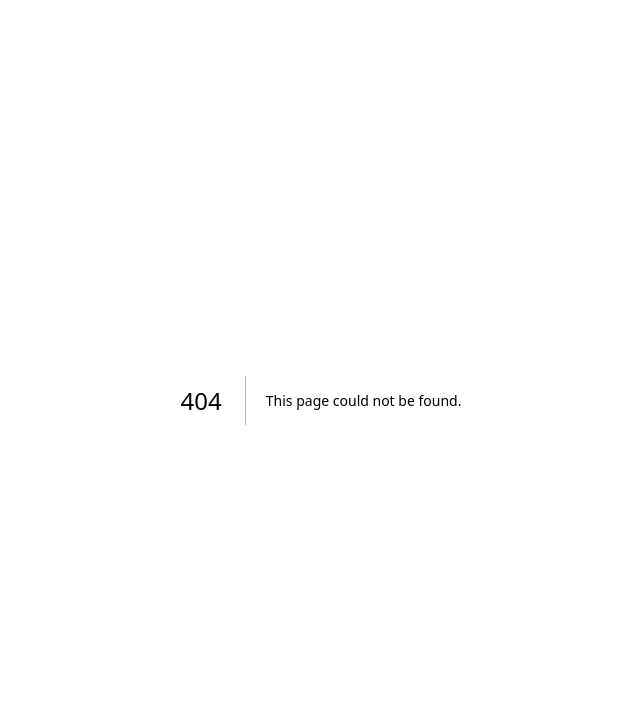
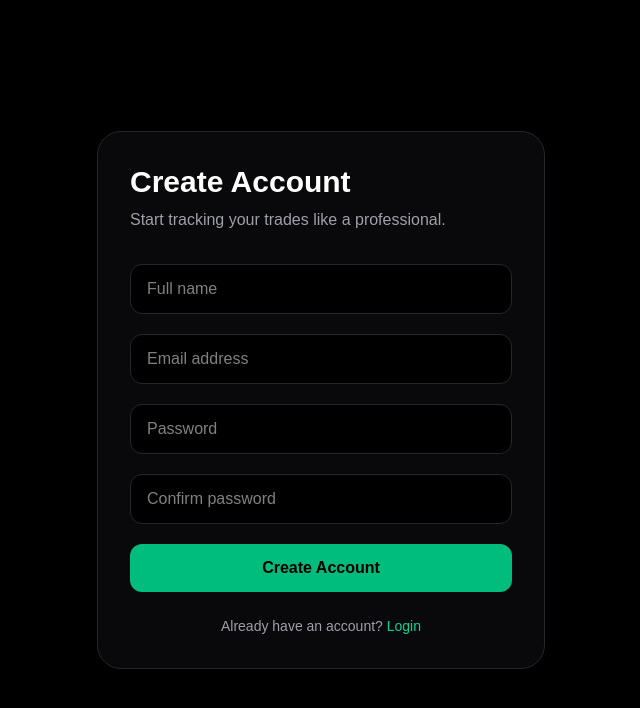
Before and after one commit to RAHUL0250-AFK/smart-trade-journal, a Next.js app: page /signup in a window 1280 px wide. Before the commit this address had no page. Shown: the top 708 px of the page, without its empty margins (319-959 px from the left). Built offline with nearby package versions, Linux system fonts and the light colour scheme.

Commit message:
Added login and signup pages

```diff
--- /dev/null
+++ b/app/login/page.tsx
@@ -0,0 +1,32 @@
+import Link from "next/link";
+
+export default function LoginPage() {
+  return (
+    <main className="flex min-h-screen items-center justify-center bg-black px-6 text-white">
+      <div className="w-full max-w-md rounded-3xl border border-zinc-800 bg-zinc-950 p-8">
+        <h1 className="text-3xl font-bold">Login</h1>
+
+        <div className="mt-8 space-y-5">
+          <input
+            type="email"
+            placeholder="Email address"
+            className="w-full rounded-xl border border-zinc-800 bg-black px-4 py-3"
+          />
+
+          <input
+            type="password"
+            placeholder="Password"
+            className="w-full rounded-xl border border-zinc-800 bg-black px-4 py-3"
+          />
+
+          <Link
+            href="/dashboard"
+            className="block w-full rounded-xl bg-emerald-500 py-3 text-center font-semibold text-black"
+          >
+            Login
+          </Link>
+        </div>
+      </div>
+    </main>
+  );
+}
--- /dev/null
+++ b/app/signup/page.tsx
@@ -0,0 +1,54 @@
+import Link from "next/link";
+
+export default function SignupPage() {
+  return (
+    <main className="flex min-h-screen items-center justify-center bg-black px-6 text-white">
+      <div className="w-full max-w-md rounded-3xl border border-zinc-800 bg-zinc-950 p-8">
+        <h1 className="text-3xl font-bold">Create Account</h1>
+        <p className="mt-2 text-zinc-400">
+          Start tracking your trades like a professional.
+        </p>
+
+        <div className="mt-8 space-y-5">
+          <input
+            type="text"
+            placeholder="Full name"
+            className="w-full rounded-xl border border-zinc-800 bg-black px-4 py-3 outline-none focus:border-emerald-500"
+          />
+
+          <input
+            type="email"
+            placeholder="Email address"
+            className="w-full rounded-xl border border-zinc-800 bg-black px-4 py-3 outline-none focus:border-emerald-500"
+          />
+
+          <input
+            type="password"
+            placeholder="Password"
+            className="w-full rounded-xl border border-zinc-800 bg-black px-4 py-3 outline-none focus:border-emerald-500"
+          />
+
+          <input
+            type="password"
+            placeholder="Confirm password"
+            className="w-full rounded-xl border border-zinc-800 bg-black px-4 py-3 outline-none focus:border-emerald-500"
+          />
+
+          <Link
+            href="/dashboard"
+            className="block w-full rounded-xl bg-emerald-500 py-3 text-center font-semibold text-black hover:bg-emerald-400"
+          >
+            Create Account
+          </Link>
+        </div>
+
+        <p className="mt-6 text-center text-sm text-zinc-400">
+          Already have an account?{" "}
+          <Link href="/login" className="text-emerald-400">
+            Login
+          </Link>
+        </p>
+      </div>
+    </main>
+  );
+}
```
